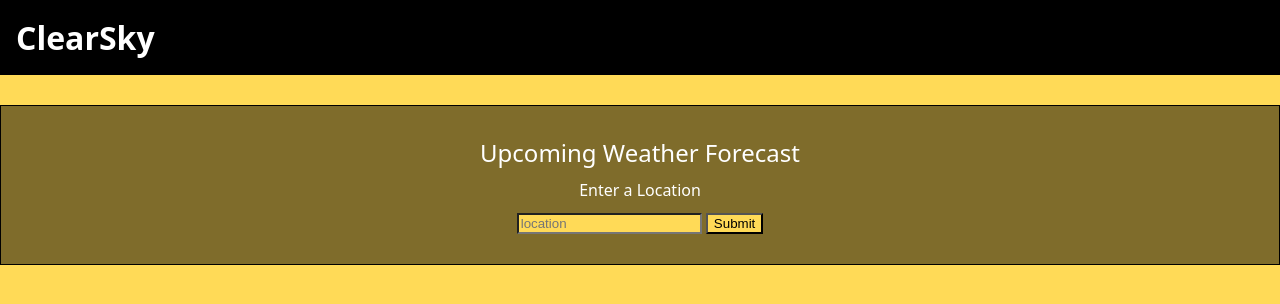
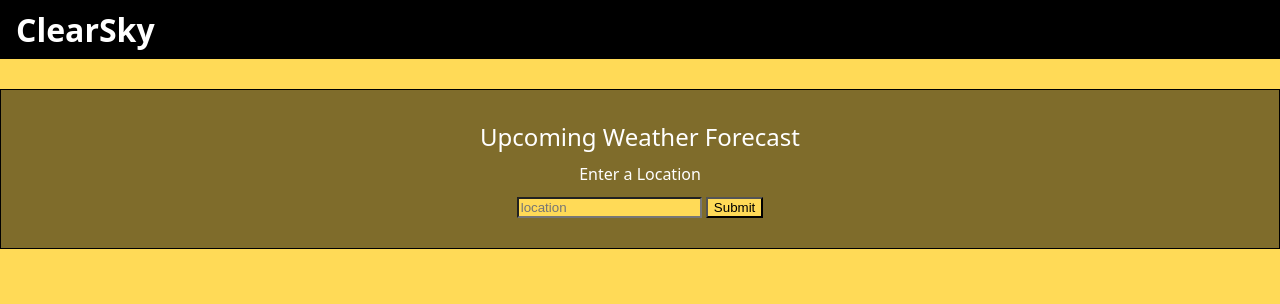
Before and after one commit to JJHH17/clearSky, a website built with webpack: page src/index.html in a window 1280 px wide. Built offline with nearby package versions, Linux system fonts and the light colour scheme.

```diff
--- a/src/styles.css
+++ b/src/styles.css
@@ -10,9 +10,9 @@
 #header {
     background-color: black;
     color: white;
-    padding-top: 1rem;
+    padding-top: 0.5rem;
     padding-left: 1rem;
-    padding-bottom: 1rem;
+    padding-bottom: 0.5rem;
     font-family: system-ui, -apple-system, BlinkMacSystemFont, 'Segoe UI', Roboto, Oxygen, Ubuntu, Cantarell, 'Open Sans', 'Helvetica Neue', sans-serif;
 }
 
```
